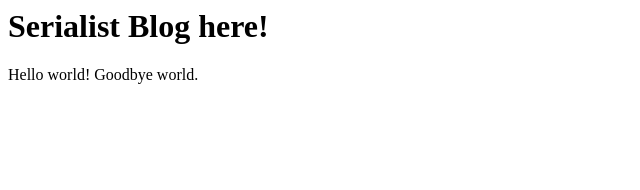
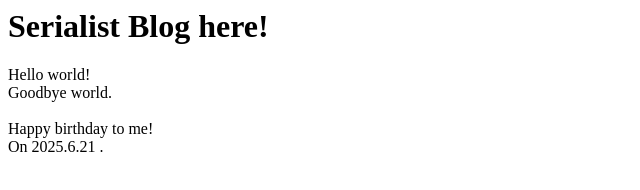
Before and after one commit to Serialist/Serialist.github.io, a plain HTML site: page index.html in a window 1280 px wide. Shown: the whole page, without its empty margins (0-640 px from the left). Drawn offline with Linux system fonts and the light colour scheme.

Commit message:
Update index.html

```diff
--- a/index.html
+++ b/index.html
@@ -4,7 +4,9 @@
   </head>
   <body>
     <h1>Serialist Blog here!</h1>
-    Hello world!
-    Goodbye world.
+    Hello world!<br>
+    Goodbye world.<br><br>
+    Happy birthday to me!<br>
+    On 2025.6.21 .
   </body>
 </html>
```
